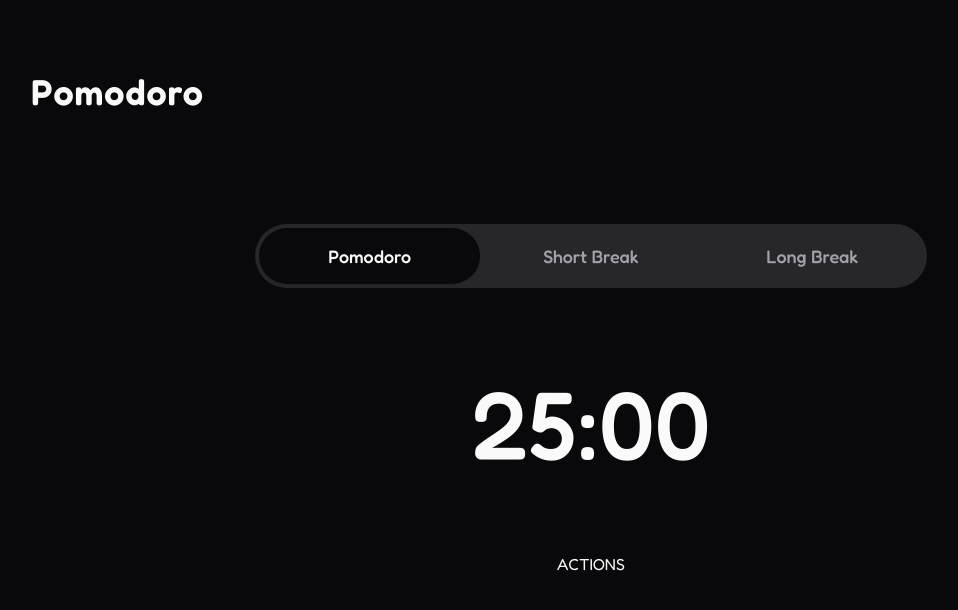
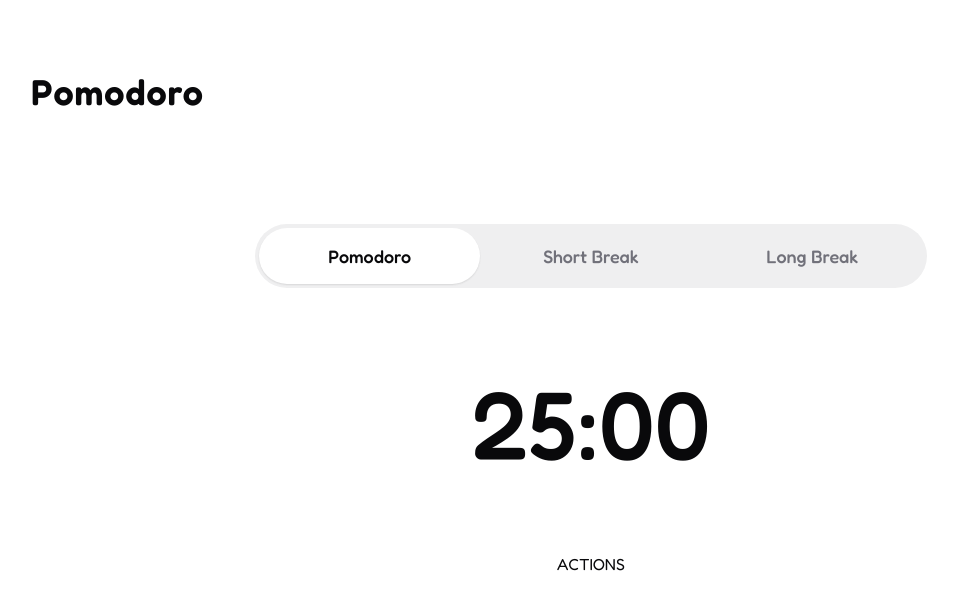
Before and after one commit to arkatsy/pomodoro-timer, a React (Vite) app: page / in a window 1280 px wide. Shown: the top 610 px of the page, without its empty margins (49-1007 px from the left). Built offline with nearby package versions, Linux system fonts and the light colour scheme; no server answers.

Commit message:
feat: light mode by default

```diff
--- a/src/components/theme-provider.tsx
+++ b/src/components/theme-provider.tsx
@@ -14,15 +14,14 @@ type ThemeProviderState = {
 };
 
 const initialState: ThemeProviderState = {
-  theme: "dark",
+  theme: "light",
   setTheme: () => null,
 };
 
 export const ThemeProviderContext = createContext<ThemeProviderState>(initialState);
 
 export function ThemeProvider({
-  children,
-  defaultTheme = "dark",
+  defaultTheme = "light",
   storageKey = "ui-theme",
   ...props
 }: ThemeProviderProps) {
@@ -45,9 +44,5 @@ export function ThemeProvider({
     },
   };
 
-  return (
-    <ThemeProviderContext.Provider {...props} value={value}>
-      {children}
-    </ThemeProviderContext.Provider>
-  );
+  return <ThemeProviderContext.Provider {...props} value={value} />;
 }
```
